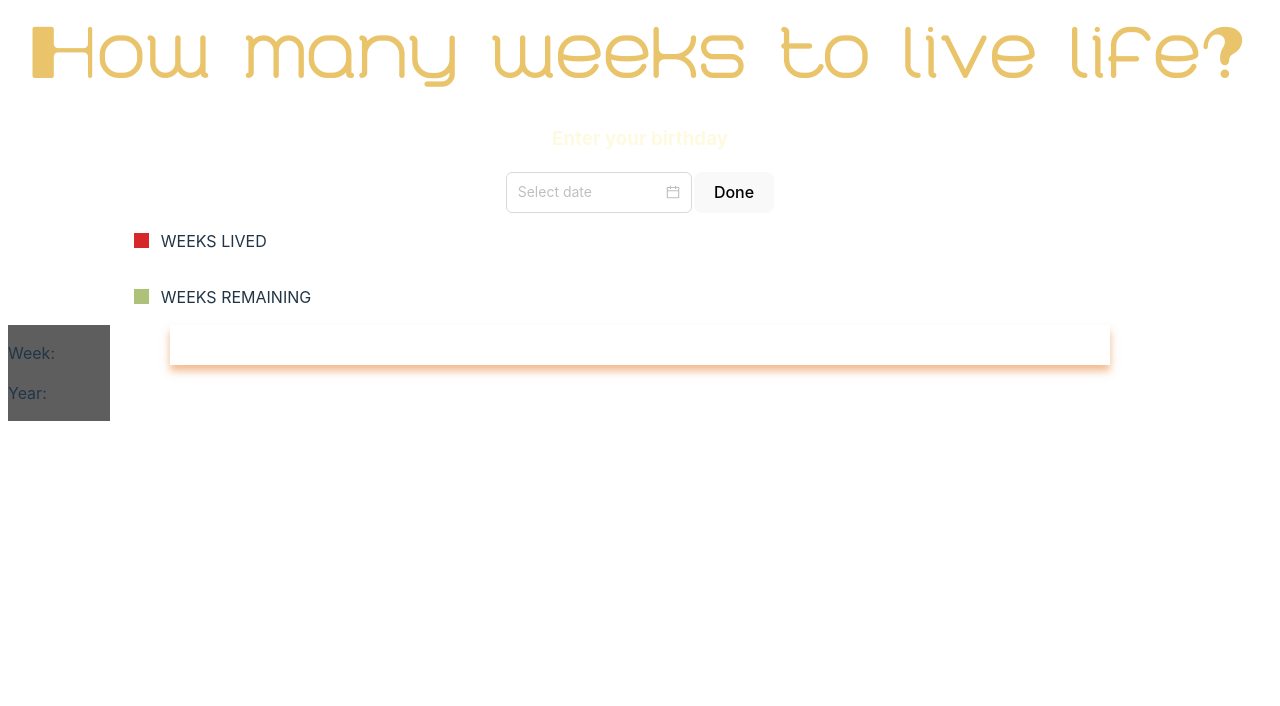
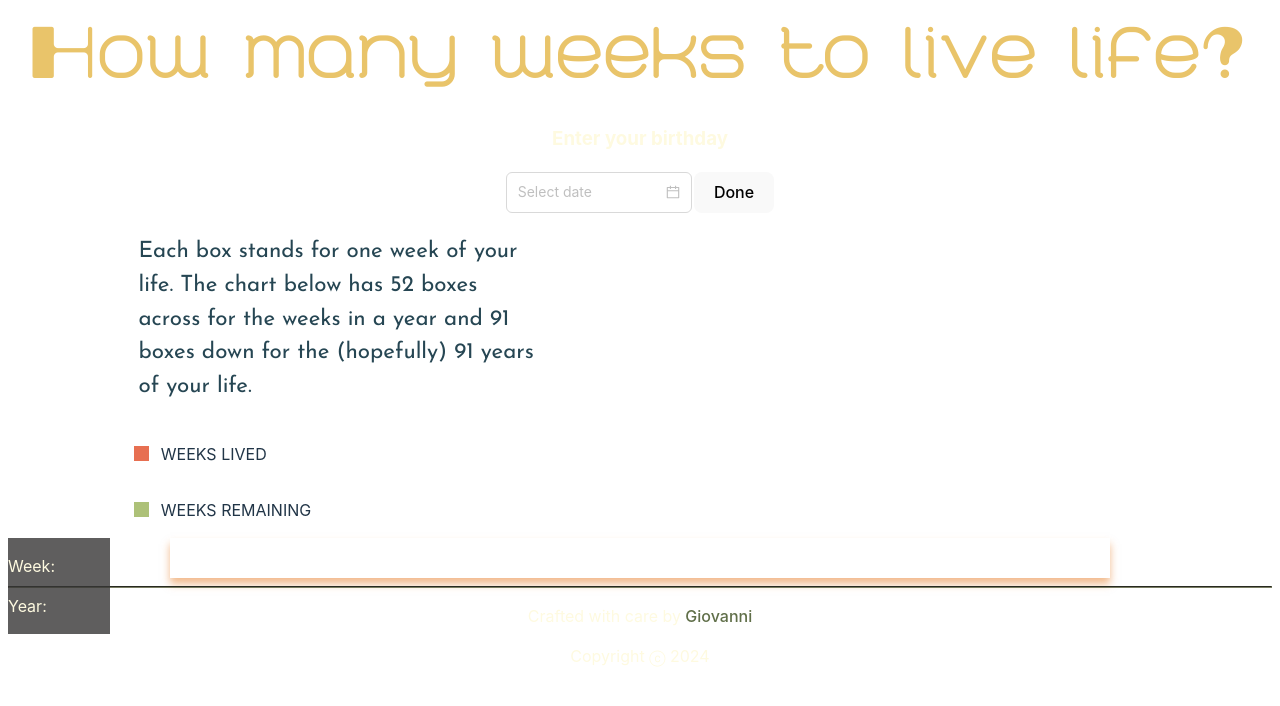
Before and after one commit to riverachacon/life-in-weeks, a React (Vite) app: page / in a window 1280 px wide. Both pictures are taken after typing "Sample" into the empty fields and a click on the button "Done". Shown: the top 706 px of the page. Built offline with nearby package versions, Linux system fonts and the light colour scheme.

Commit message:
add footer

```diff
--- a/src/components/App.jsx
+++ b/src/components/App.jsx
@@ -2,11 +2,12 @@ import { useState, useEffect } from "react";
 import "./App.css";
 import SelectDate from "./SelectDate";
 import LifeInWeeks from "./LifeInWeeks";
+import Footer from "./Footer";
 
 function App() {
   const [date, setDate] = useState(""); // date is the same users birthday
   const [weeksLived, setWeeksLived] = useState("");
-  const weeksLeft = 4732 - weeksLived; // 4732 are 91 years
+  const weeksLeft = 4732 - weeksLived; // 4732 weeks are 91 years
 
   useEffect(() => {
     if (date && weeksLived) {
@@ -36,6 +37,7 @@ function App() {
           onWeeksLived={weeksLived}
           onWeeksLeft={weeksLeft}
         />
+        <Footer />
       </div>
     </>
   );
--- /dev/null
+++ b/src/components/Footer.jsx
@@ -0,0 +1,20 @@
+function Footer() {
+  const year = new Date().getFullYear();
+
+  return (
+    <>
+      <div className="footer-container">
+        <hr />
+        <footer>
+          <p>
+            Crafted with care by
+            <a href="https://github.com/riverachacon"> Giovanni</a>
+          </p>
+          <p>Copyright ⓒ {year}</p>
+        </footer>
+      </div>
+    </>
+  );
+}
+
+export default Footer;
--- a/src/components/LifeInWeeks.jsx
+++ b/src/components/LifeInWeeks.jsx
@@ -26,11 +26,23 @@ function LifeInWeeks(props) {
   return (
     <>
       {showMessage ? ( // if showMessage true, show h2
-        <h2>Please enter your birthday</h2>
+        <>
+          {" "}
+          <h2 className="enterbd">Please enter your birthday</h2>
+          <div className="footer-spacer"></div>
+        </>
       ) : (
         // else show weeks
         <>
           <div className="instructions">
+            {/*add numbers to weeks lived and remaining */}
+            <div className="instructions-info">
+              <p>
+                Each box stands for one week of your life. The chart below has
+                52 boxes across for the weeks in a year and 91 boxes down for
+                the (hopefully) 91 years of your life.
+              </p>
+            </div>
             <div className="lived">
               <div className="lived-color"></div> <p>WEEKS LIVED</p>
             </div>
--- a/src/components/lifeInWeeks.css
+++ b/src/components/lifeInWeeks.css
@@ -8,6 +8,7 @@
   position: fixed;
   background-color: rgba(56, 54, 54, 0.8);
   width: 8%;
+  color: #fefae0;
 }
 .weeks-count {
   display: grid;
@@ -21,6 +22,14 @@
 .instructions p {
   margin-left: 1%;
 }
+.instructions-info {
+  width: 36%;
+}
+.instructions-info p {
+  font-family: "Josefin Sans", sans-serif;
+  color: #264653;
+  font-size: 1.4rem;
+}
 .lived,
 .left {
   display: flex;
@@ -29,7 +38,7 @@
 .lived-color {
   height: 15px;
   width: 15px;
-  background: #d62828;
+  background: #e76f51;
 }
 .left-color {
   height: 15px;
@@ -41,7 +50,7 @@
   margin: 0.3%;
   height: 15px;
   width: 15px;
-  background: #d62828;
+  background: #e76f51;
 }
 .weeks-left {
   font-size: 1px;
@@ -60,3 +69,6 @@
   transform: scale(1.5);
   background: #73804f;
 }
+.footer-spacer {
+  height: 50vh;
+}
```
